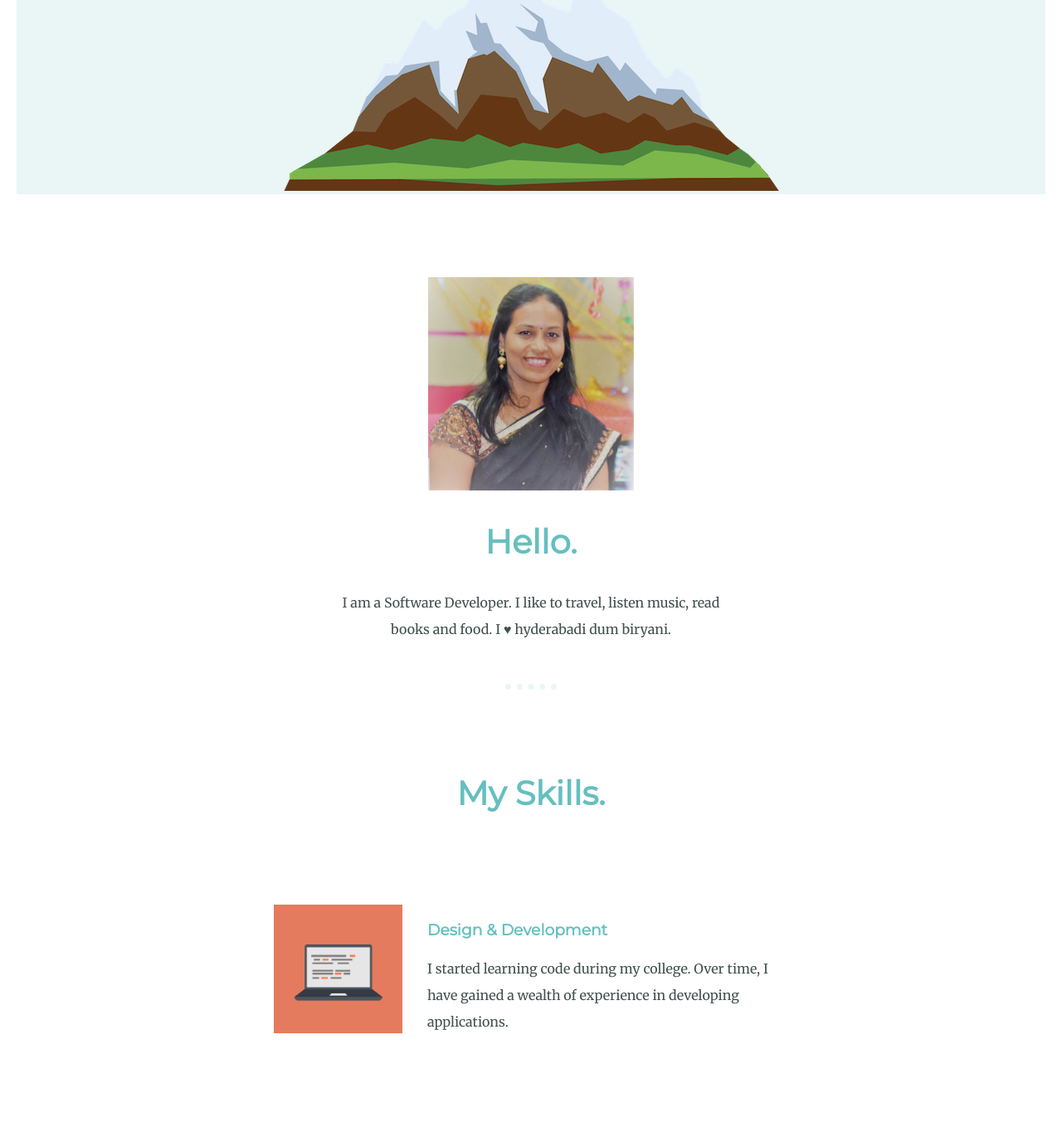
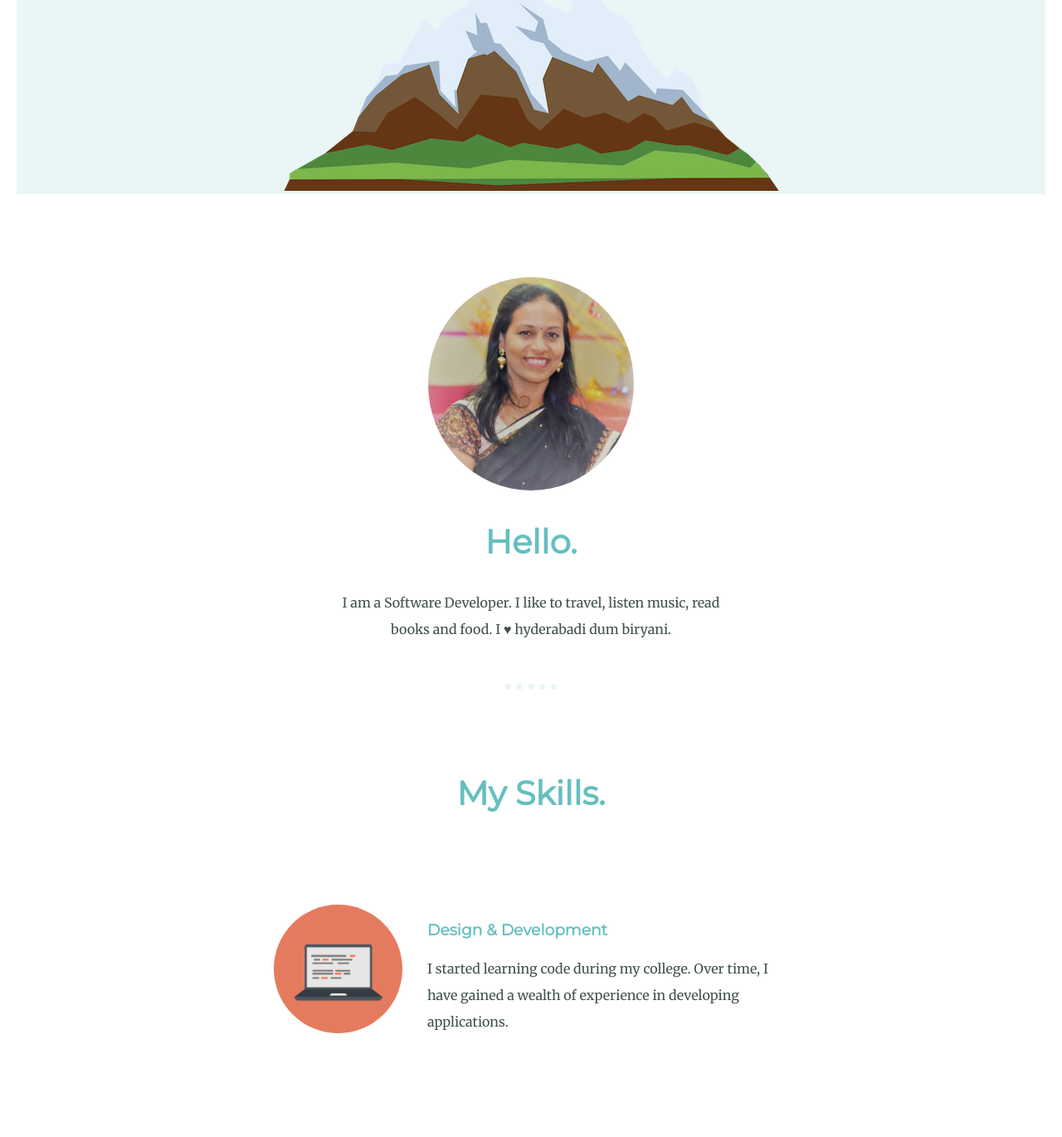
Before and after one commit to surekhads/personal, a plain HTML site: page index.html in a window 1280 px wide. Shown: the part 559-1929 px from the top of the page at 83% size. Drawn offline with Linux system fonts and the light colour scheme.

Commit message:
Update styles.css

```diff
--- a/css/styles.css
+++ b/css/styles.css
@@ -88,6 +88,7 @@ background-color: #eaf6f6;;
 .skill1 {
   width: 25%;
   margin: auto 30px auto auto;
+  border-radius: 100%;
 float:left;
 }
 
@@ -133,3 +134,7 @@ padding: 10px;
   background-color: #66bfbf;
   padding: 30px 0 50px;
 }
+
+.surekha-img {
+  border-radius: 100%;
+}
```
